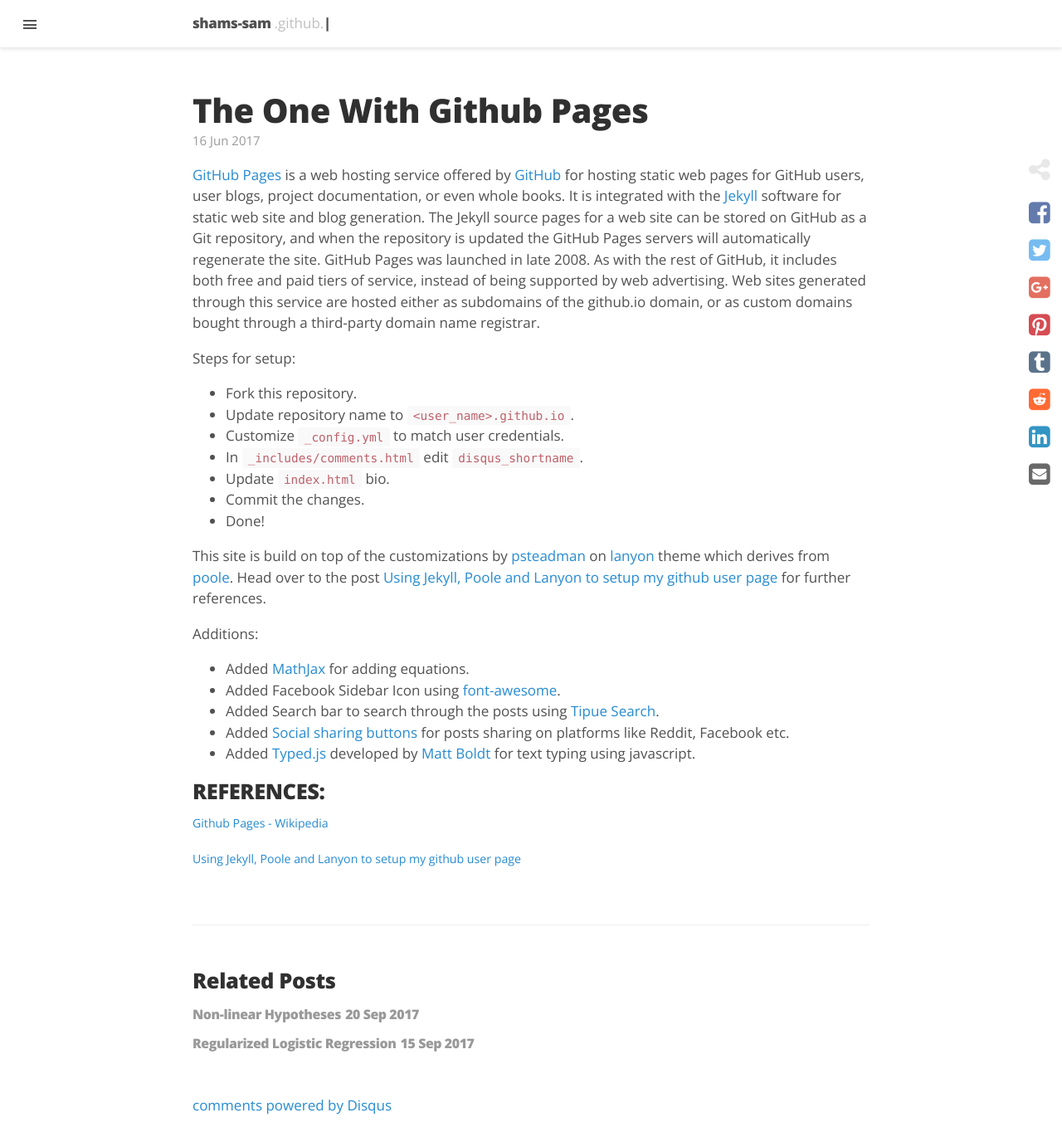
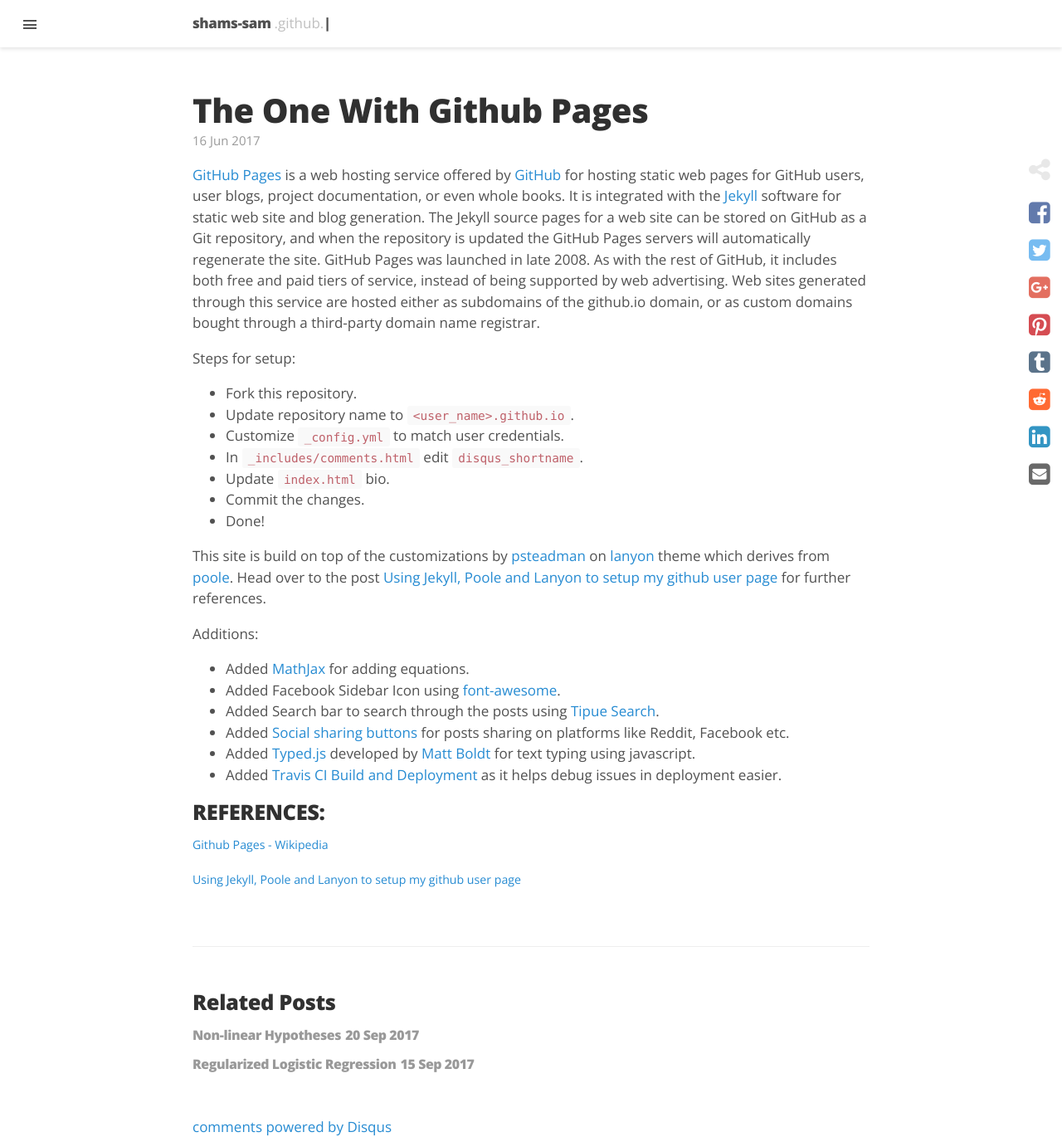
Before and after one commit to shreyasrh9/github-page-v2, a Jekyll site: the page built from _posts/2017-06-16-initial-site-setup.md, in a window 1280 px wide. Shown: the whole page at 83% size. Built offline with Jekyll 4.4.1, drawn with Linux system fonts in a browser that asks for light colours; nearby versions of some CDN libraries; comment, search, counter and statistics services are not loaded; before the commit the page ends 1345 px from its top, so only the background shows below that.

Commit message:
Added log of travis ci integration in readme and initial site setup post

```diff
--- a/_posts/2017-06-16-initial-site-setup.md
+++ b/_posts/2017-06-16-initial-site-setup.md
@@ -31,6 +31,7 @@
 * Added Search bar to search through the posts using [Tipue Search](https://github.com/jekylltools/jekyll-tipue-search).
 * Added [Social sharing buttons](https://mycyberuniverse.com/web/social-media-share-bar-jekyll-blog-website.html) for posts sharing on platforms like Reddit, Facebook etc.
 * Added [Typed.js](https://github.com/mattboldt/typed.js/) developed by [Matt Boldt](https://www.mattboldt.com) for text typing using javascript.
+* Added [Travis CI Build and Deployment](https://docs.travis-ci.com/user/deployment/pages/) as it helps debug issues in deployment easier.
 
 ## REFERENCES:
 
```
Also changed, not shown: README.md.
